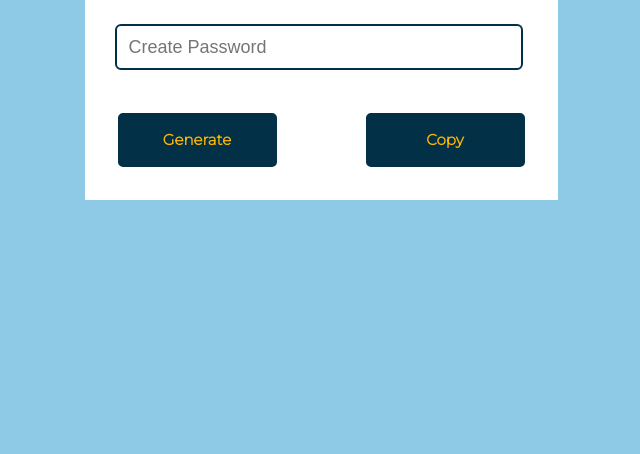
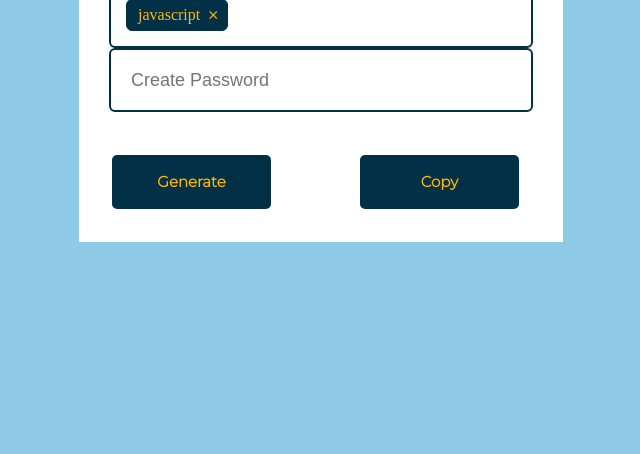
Before and after one commit to cherry247/password-generator, a plain HTML site: page index.html in a window 1280 px wide. Shown: the part 362-816 px from the top of the page, without its empty margins (319-959 px from the left). Drawn offline with nearby package versions, Linux system fonts and the light colour scheme.

Commit message:
added tag - html,css

```diff
--- a/index.html
+++ b/index.html
@@ -1,23 +1,37 @@
 <!DOCTYPE html>
 <html>
+
 <head>
     <link rel="stylesheet" href="style.css">
     <script src="script.js"></script>
     <link rel="preconnect" href="https://fonts.googleapis.com">
     <link rel="preconnect" href="https://fonts.gstatic.com" crossorigin>
     <link href="https://fonts.googleapis.com/css2?family=Montserrat:wght@200;300&display=swap" rel="stylesheet">
+    <link rel="stylesheet" href="https://fonts.googleapis.com/css2?family=Material+Symbols+Outlined:opsz,wght,FILL,GRAD@48,400,0,0" />
     <meta http-equiv='cache-control' content='no-cache'>
     <meta http-equiv='expires' content='0'>
     <meta http-equiv='pragma' content='no-cache'>
 </head>
+
 <body>
     <div class="box">
         <h2>Password generator</h2>
-            <input type="text" name="" placeholder="Create Password" id="password" readonly>
+        <div class="tag-container">
+            <input />
+        </div>
+        <script src="tagInput.js"></script>
+        <div class="gen-pass">
+            <input type="text" name="pass" class="password" placeholder="Create Password" id="password" readonly>
+        </div>
         <table>
-                <th><div id="button" class="btn1" onclick="wordGenPass()">Generate</div></th>
-                <th><div id="button" class="btn2" onclick="copyPassword()">Copy</div></th>
+            <th>
+                <div id="button" class="btn1" onclick="wordGenPass()">Generate</div>
+            </th>
+            <th>
+                <div id="button" class="btn2" onclick="copyPassword()">Copy</div>
+            </th>
         </table>
     </div>
 </body>
+
 </html>
--- a/style.css
+++ b/style.css
@@ -18,9 +18,9 @@ body{
     font-family: 'Montserrat', sans-serif;
     font-size: 30px ;
 }
-.box input{
+.box input[name="pass"]{
     user-select: none;
-    padding: auto;
+    padding: 10px;
     height: 40px;
     width: 400px;
     border-radius: 6px;
@@ -56,3 +56,30 @@ input::placeholder{
     color:#023047;
     background-color: #ffb703 ;
 }
+.tag-container{
+    border: 2px solid #023047;
+    padding: 10px;
+    border-radius: 6px;
+    display: flex;
+}
+.tag-container .tag{
+    padding: 6px;
+    border: 1px solid #023047;
+    margin: 5px;
+    display: flex;
+    align-items: center;
+    border-radius: 6px;
+    background-color: #023047;
+    color:#ffb703;
+}
+.tag span{
+    font-size: 16px;
+    margin-left: 5px;
+}
+.tag-container input{
+    border: 0px;
+    outline: none;
+    padding: 6px;
+    font-size: 16px;
+    flex:1;
+}
--- /dev/null
+++ b/tagInput.js
@@ -0,0 +1,17 @@
+const tagContainer = document.querySelector('.tag-container');
+
+function createTag(label){
+    const div = document.createElement('div');
+    div.setAttribute('class','tag');
+    const span = document.createElement('span');
+    span.innerHTML=label;
+    const closeBtn = document.createElement('span');
+    closeBtn.setAttribute('class','material-symbols-outlined');
+    closeBtn.innerHTML = 'close';
+
+    div.appendChild(span);
+    div.appendChild(closeBtn);
+
+    return div;
+}
+tagContainer.prepend(createTag('javascript'));
```
Also changed, not shown: script.js (line endings or trailing spaces). Lines whose indentation alone changed are shown as unchanged.
